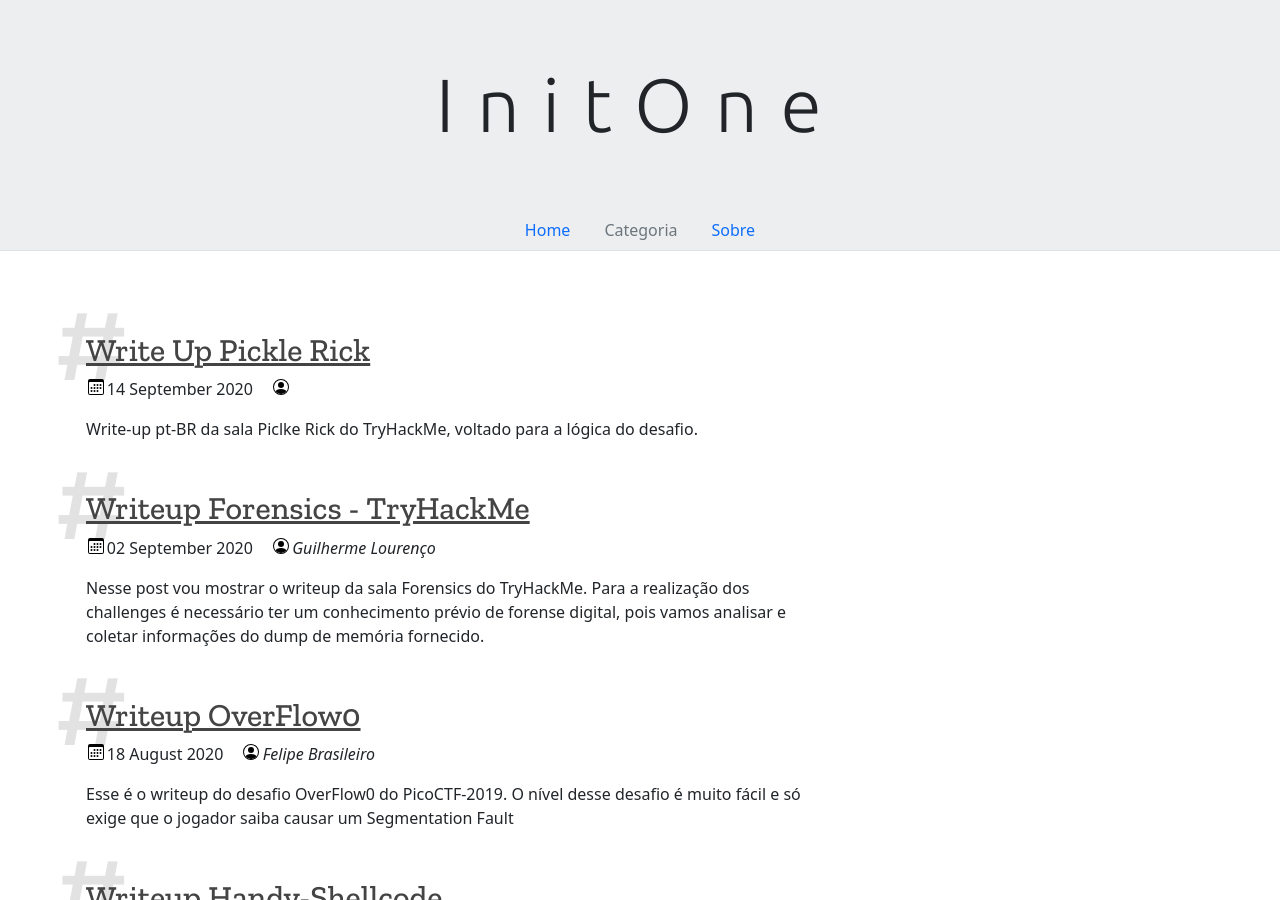
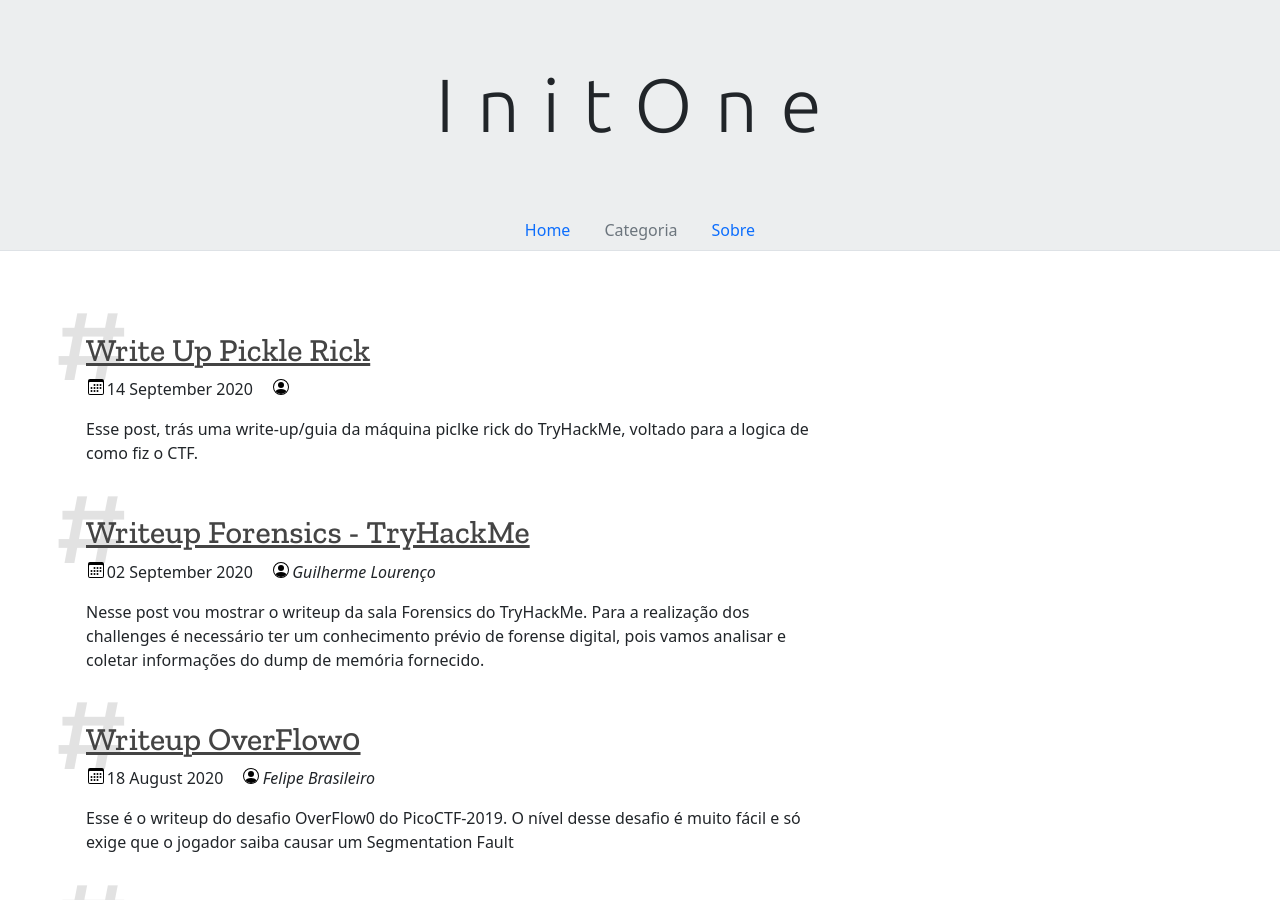
Before and after one commit to in1t0n3/initone.com.br, a Jekyll site: the page built from index.html, in a window 1280 px wide and 900 px high. Built offline with Jekyll 4.4.1, drawn with Linux system fonts in a browser that asks for light colours.

Commit message:
Update 2020-09-14-Write-up-Pickle -rick.md

```diff
--- a/_posts/2020-09-14-Write-up-Pickle -rick.md
+++ b/_posts/2020-09-14-Write-up-Pickle -rick.md
@@ -3,7 +3,7 @@ layout: post
 título: Pickle Rick pt-BR
 autor: 'Alisson Chataubriand'
 data: 2020-09-15 18:00:00 -0300
-lide: Write-up pt-BR da sala Piclke Rick do TryHackMe, voltado para a lógica do desafio.
+lide: Esse post, trás uma write-up/guia da máquina piclke rick do TryHackMe, voltado para a logica de como fiz o CTF.
 ---
 
 # Pickle Rick
```
